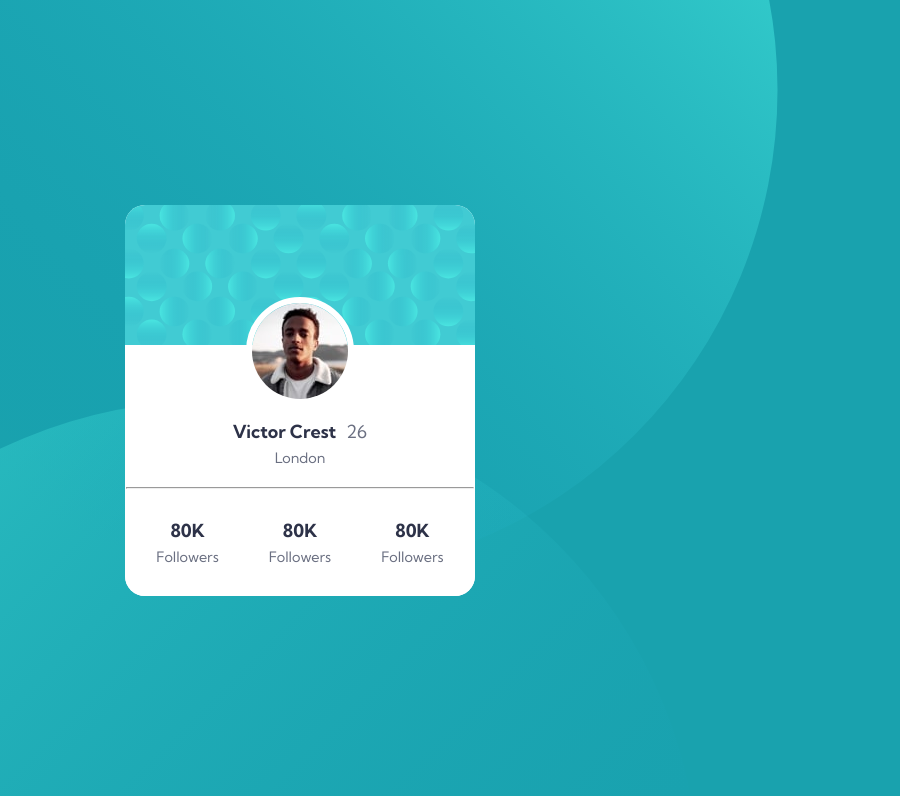
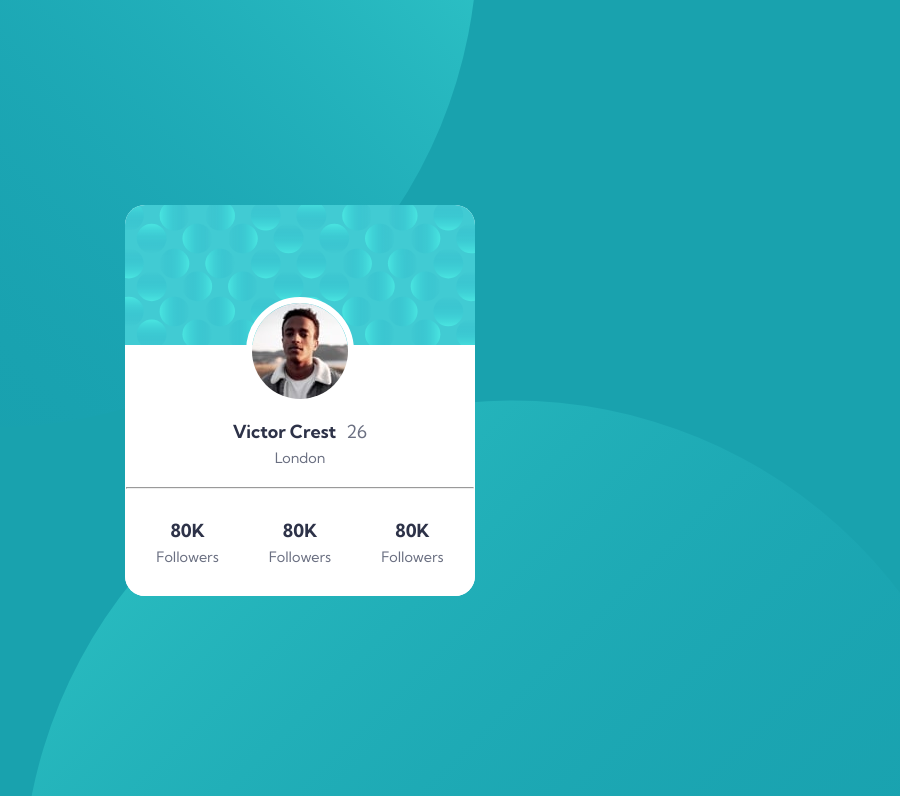
Before and after one commit to Sebastian-123-web/reto-react-vite, a React (Vite) app: page / in a window 600 px wide. Shown: the top 796 px of the page, 900 px wide, since content can reach past the window. Built offline with nearby package versions, Linux system fonts and the light colour scheme.

Commit message:
add responsive

```diff
--- a/src/App.css
+++ b/src/App.css
@@ -16,3 +16,33 @@ body{
     right: -100px;
     top: 400px;
 }
+
+@media screen and ( max-width:600px ){
+    .svg-top{
+        transition: all;
+        position: absolute;
+        left: -700px;
+        top: -550px;
+
+    }
+    .svg-bottom{
+        position: absolute;
+        right: -600px;
+        top: 400px;
+    }
+}
+
+@media screen and (min-width:600px) and (max-width:1024px){
+    .svg-top{
+        transition: all;
+        position: absolute;
+        left: -500px;
+        top: -550px;
+
+    }
+    .svg-bottom{
+        position: absolute;
+        right: -400px;
+        top: 400px;
+    }
+}
```
